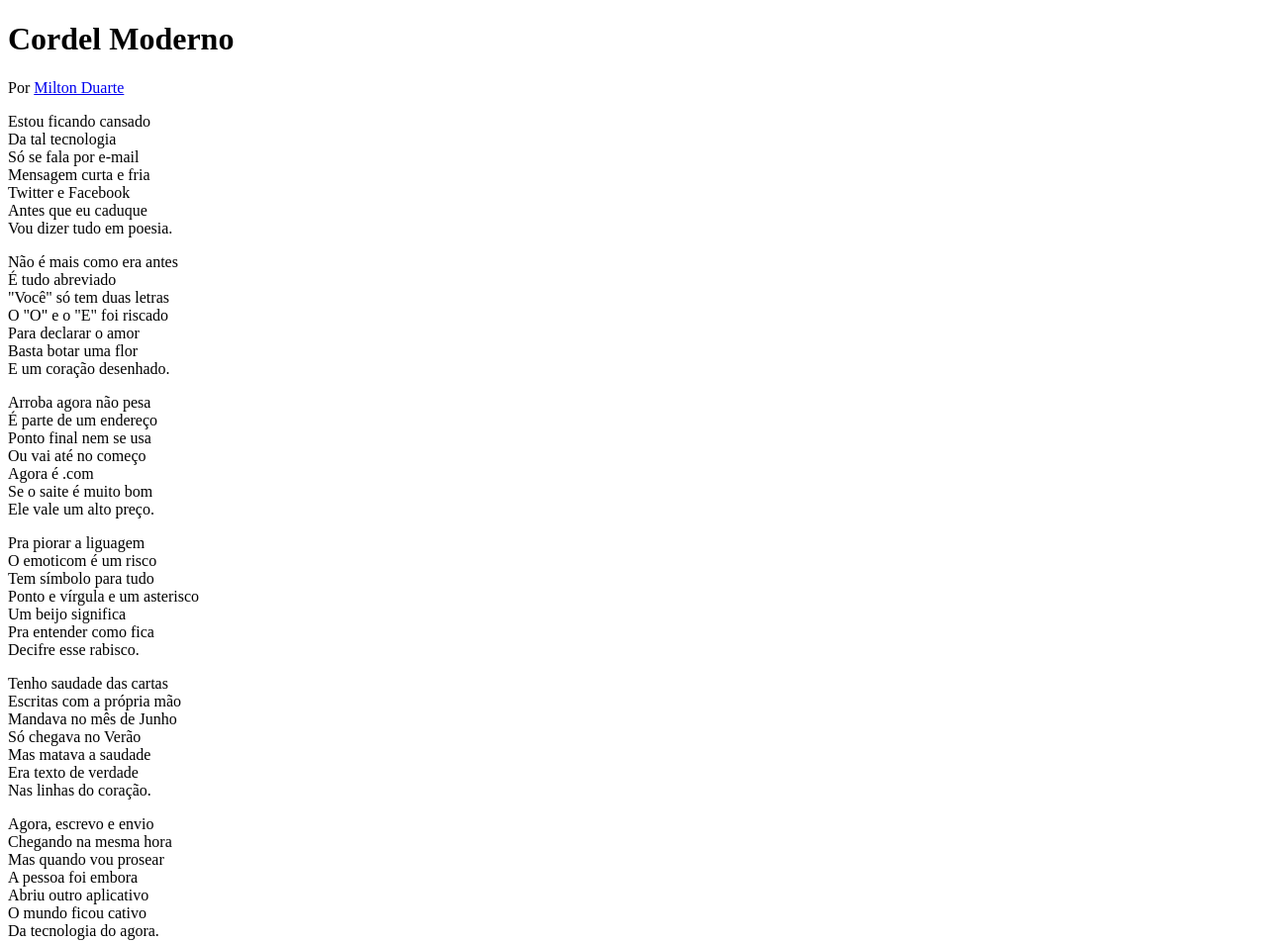
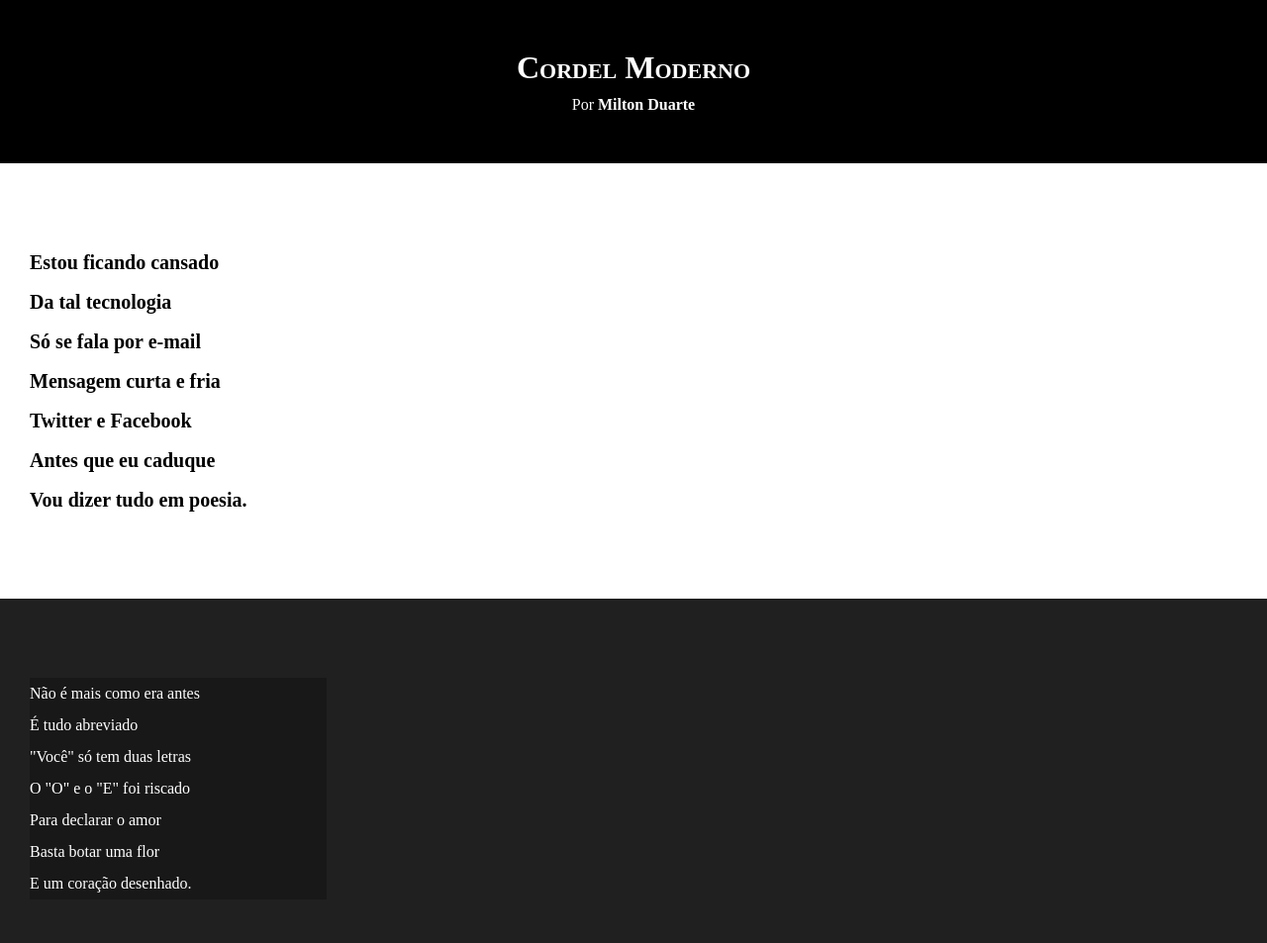
Before and after one commit to endryus-montezano/html-css, a plain HTML site: page desafios/desafio012/projeto-cordel.html in a window 1280 px wide. Shown: the top 953 px of the page at 99% size. Drawn offline with Linux system fonts and the light colour scheme.

Commit message:
organinzando o css do desafio

```diff
--- a/desafios/desafio010/style.css
+++ b/desafios/desafio010/style.css
@@ -5,6 +5,7 @@
     font-weight: normal;
 
 }
+
 * { /*configuração global para todas as tags*/
     margin: 0px;
     padding: 0px;
--- a/desafios/desafio012/projeto-cordel.html
+++ b/desafios/desafio012/projeto-cordel.html
@@ -11,7 +11,7 @@
         <h1>Cordel Moderno</h1>
         <p>Por <a href="https://www.recantodasletras.com.br/poesias/3186743" target="_blank">Milton Duarte</a></p>
     </header>
-    <section>
+    <section class="normal">
         <p> Estou ficando cansado <br>
             Da tal tecnologia <br>
             Só se fala por e-mail <br>
@@ -21,7 +21,7 @@
             Vou dizer tudo em poesia.
         </p>
     </section>
-    <section id="frase2-imagem1">
+    <section class="imagem">
         <p> Não é mais como era antes <br>
             É tudo abreviado <br>
             "Você" só tem duas letras <br>
@@ -31,7 +31,7 @@
             E um coração desenhado.
         </p>
     </section>
-    <section>
+    <section class="normal">
         <p> Arroba agora não pesa <br>
             É parte de um endereço <br>
             Ponto final nem se usa <br>
@@ -41,7 +41,7 @@
             Ele vale um alto preço.
         </p>
     </section>
-    <section>
+    <section class="normal">
         <p> Pra piorar a liguagem <br>
             O emoticom é um risco <br>
             Tem símbolo para tudo <br>
@@ -51,7 +51,7 @@
             Decifre esse rabisco.
         </p>
     </section>
-    <section id="frase5-imagem2">
+    <section class="imagem">
         <p> Tenho saudade das cartas <br>
             Escritas com a própria mão <br>
             Mandava no mês de Junho <br>
@@ -61,7 +61,7 @@
             Nas linhas do coração.
         </p>
     </section>
-    <section>
+    <section class="normal">
         <p> Agora, escrevo e envio <br>
             Chegando na mesma hora <br>
             Mas quando vou prosear <br>
--- a/desafios/desafio012/style.css
+++ b/desafios/desafio012/style.css
@@ -0,0 +1,73 @@
+@charset "UTF-8";
+
+* {
+    margin: 0px;
+    padding: 0px;
+}
+ html, body{
+    min-height: 100vh;
+    background-color: darkgrey;
+ }
+header{
+    background-color: black;
+    color: white;
+    text-align: center;
+}
+header > h1{
+    padding-top: 50px;
+    font-variant: small-caps;
+}
+
+header > p{
+    padding-top: 10px;
+    padding-bottom: 50px;
+}
+
+a{
+    text-decoration: none;
+    color: white;
+    font-weight: bold;
+}
+
+a:hover{
+    text-decoration: underline;
+}
+
+section{
+    padding-top: 10vh;
+    padding-bottom: 10vh;
+    line-height: 2em;
+    padding-left: 30px;
+}
+
+section.normal{
+    background-color: white;
+    color: black;
+    font-size: 20px;
+    font-weight: bold
+}
+
+section.imagem{
+    background-color: rgb(32, 32, 32);
+    color: white;
+}
+
+section.imagem > p{
+    background-color: rgba(0, 0, 0, 0.24);
+    width: 300px;
+}
+
+
+
+
+
+
+
+
+footer{
+    background-color: black;
+    color: white;
+    text-align: center;
+    padding: 10px;
+
+}
```
